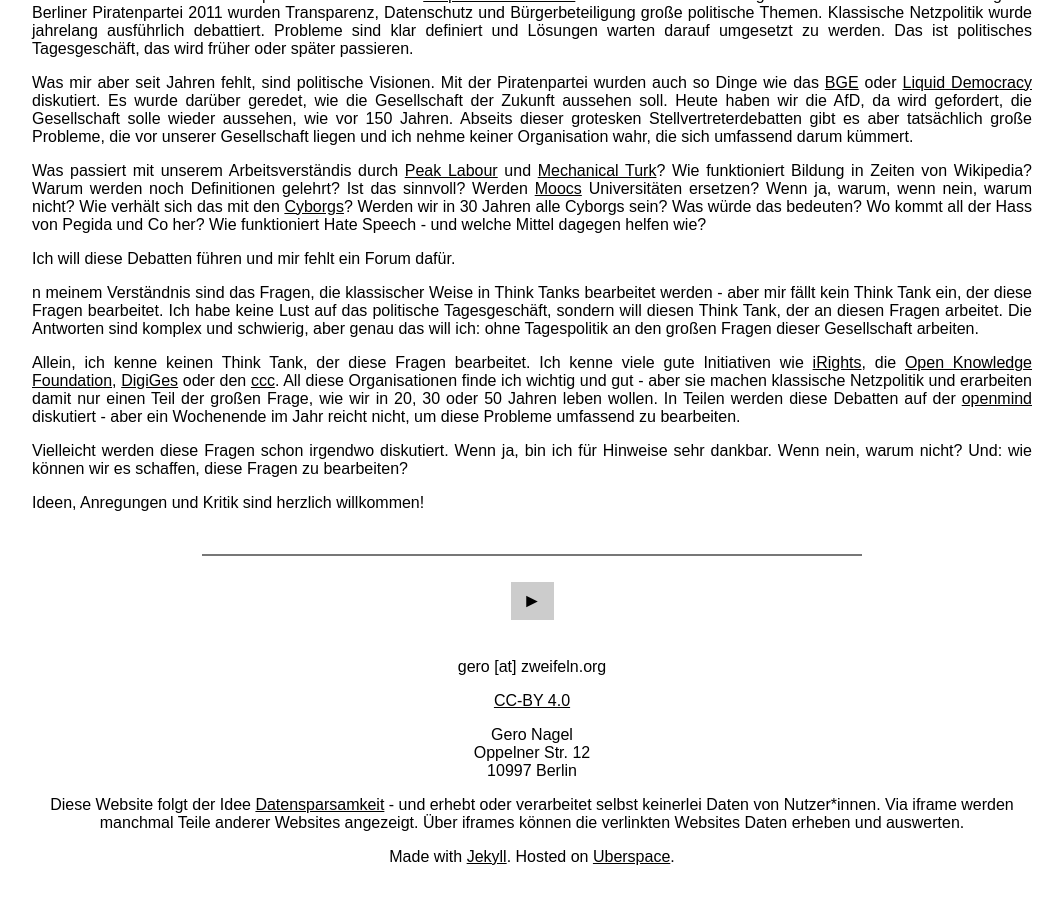
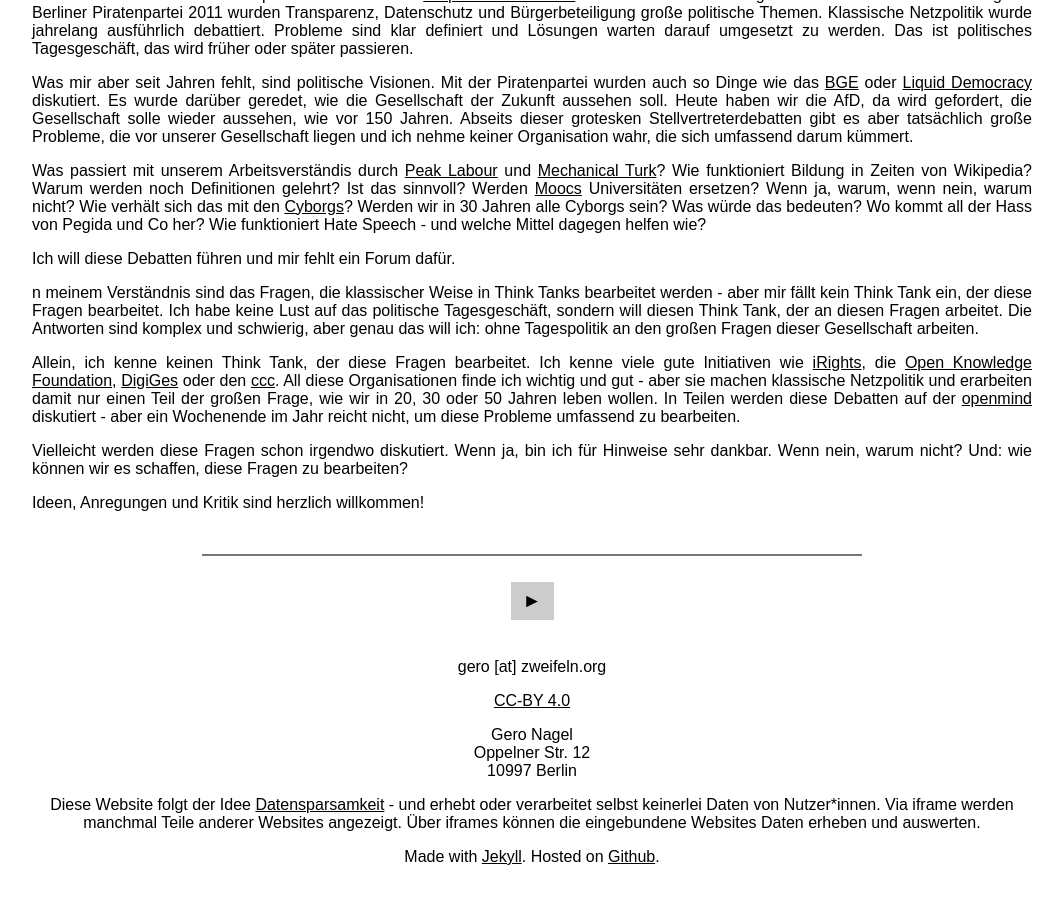
Before and after one commit to zweifeln/zweifeln.github.io, a Jekyll site: the page built from index.html, in a window 1280 px wide and 900 px high, scrolled down 9912 px. Shown: the whole window, without its empty margins (108-1171 px from the left). Built offline with Jekyll 4.4.1, drawn with Linux system fonts in a browser that asks for light colours; the list of posts is cut into pages by our own code.

Commit message:
hosted on github

```diff
--- a/_includes/footer.html
+++ b/_includes/footer.html
@@ -8,8 +8,8 @@
 		10997 Berlin<br>
 	</p>
 	<p class="center">
-Diese Website folgt der Idee <a href="https://de.wikipedia.org/wiki/Datenvermeidung_und_Datensparsamkeit">Datensparsamkeit</a> - und erhebt oder verarbeitet selbst keinerlei Daten von Nutzer*innen. Via iframe werden manchmal Teile anderer Websites angezeigt. Über iframes können die verlinkten Websites Daten erheben und auswerten.
+Diese Website folgt der Idee <a href="https://de.wikipedia.org/wiki/Datenvermeidung_und_Datensparsamkeit">Datensparsamkeit</a> - und erhebt oder verarbeitet selbst keinerlei Daten von Nutzer*innen. Via iframe werden manchmal Teile anderer Websites angezeigt. Über iframes können die eingebundene Websites Daten erheben und auswerten.
 	</p>
-<p class="center">Made with <a href="https://jekyllrb.com/">Jekyll</a>. Hosted on <a href="https://uberspace.de/">Uberspace</a>.</p>
+<p class="center">Made with <a href="https://jekyllrb.com/">Jekyll</a>. Hosted on <a href="https://github.com/zweifeln/zweifeln.github.io">Github</a>.</p>
 </footer>
 &nbsp;
```
